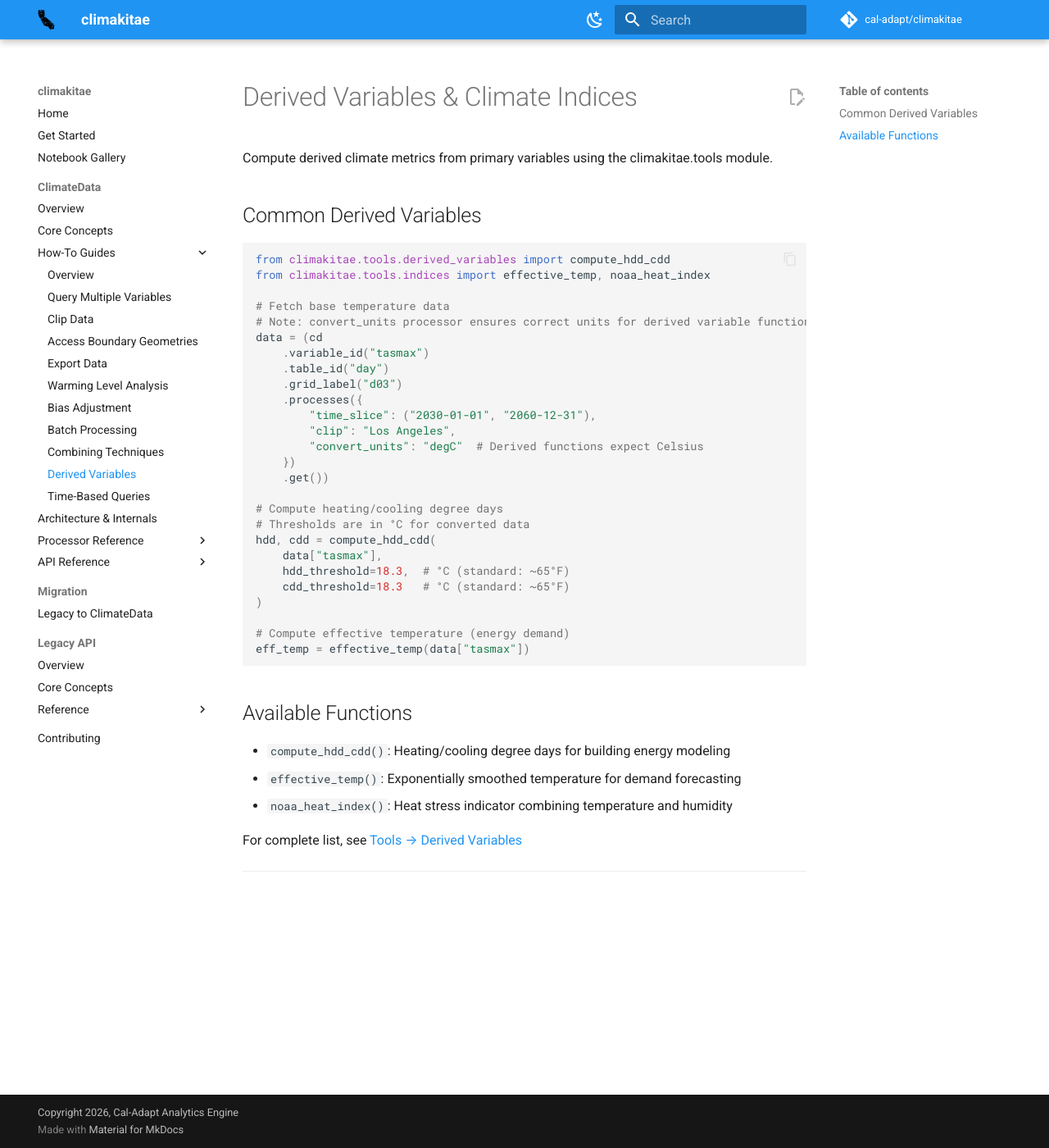
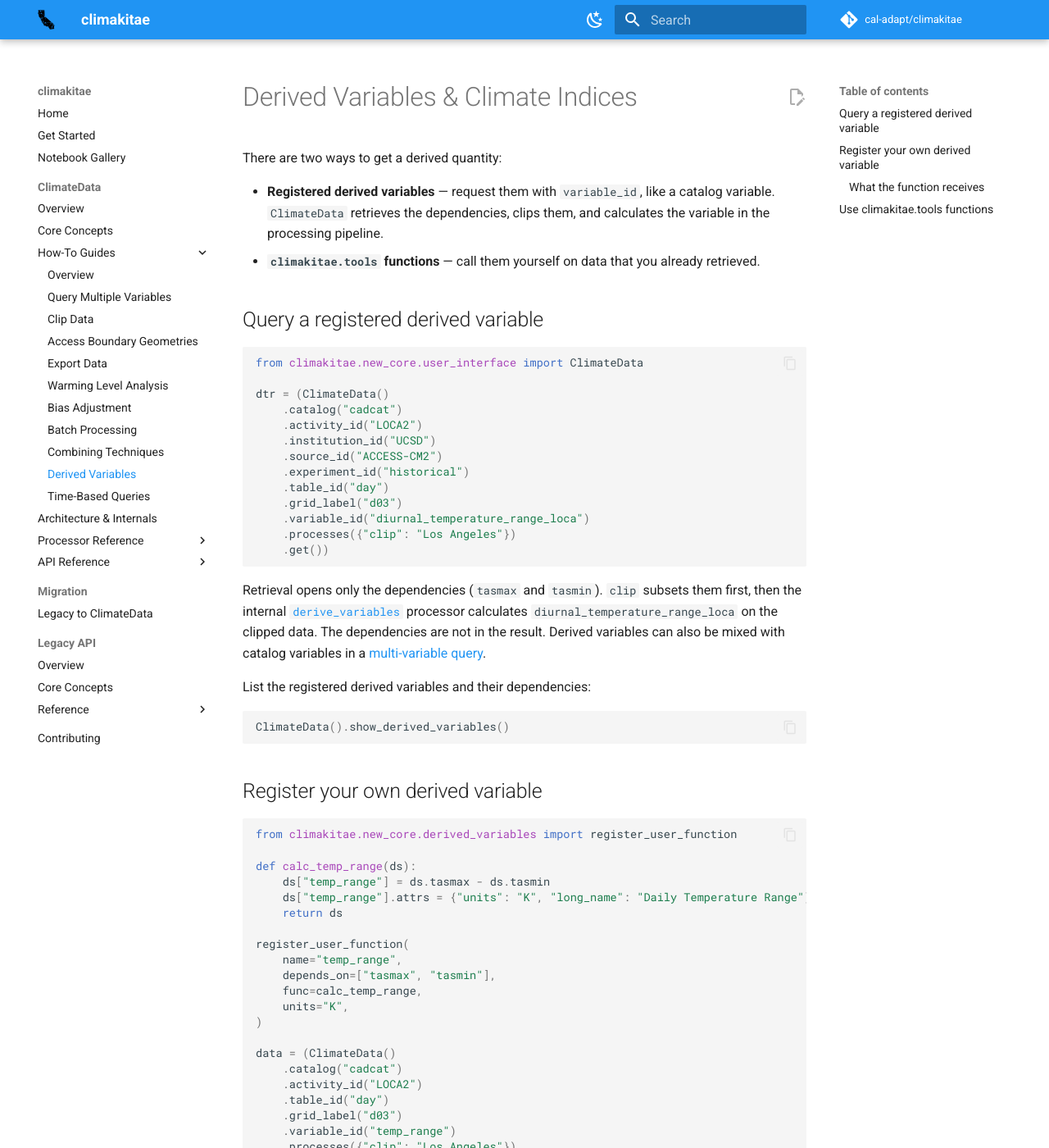
Before and after one commit to cal-adapt/climakitae, an MkDocs documentation site: the page built from docs-mkdocs/climate-data-interface/howto/derived-variables.md, in a window 1280 px wide and 1400 px high. Shown: the whole window at 82% size. Built offline with MkDocs 1.6.1 and Material for MkDocs 9.7.7, drawn with Linux system fonts in a browser that asks for light colours; comment, search, counter and statistics services are not loaded; some of the changed text lies outside the part shown.

Commit message:
docs: rewrite derived-variables how-to and fix stale docstrings (climakitae-4i9.6)
- How-to uses the real API (register_user_function,
  ClimateData.derived_variable) and a working HDD/CDD tools example.
- API page lists the 14 registered built-ins.
- Docstrings no longer say derived variables run during data loading.
- Fix unregistered wind_speed example and HDD/CDD wrf docstrings.

Co-authored-by: Copilot <223556219+Copilot@users.noreply.github.com>

````diff
--- a/docs-mkdocs/climate-data-interface/howto/derived-variables.md
+++ b/docs-mkdocs/climate-data-interface/howto/derived-variables.md
@@ -1,44 +1,138 @@
 # Derived Variables & Climate Indices
 
-Compute derived climate metrics from primary variables using the climakitae.tools module.
+There are two ways to get a derived quantity:
 
-## Common Derived Variables
+- **Registered derived variables** — request them with `variable_id`, like a
+  catalog variable. `ClimateData` retrieves the dependencies, clips them, and
+  calculates the variable in the processing pipeline.
+- **`climakitae.tools` functions** — call them yourself on data that you
+  already retrieved.
+
+## Query a registered derived variable
 
 ```python
-from climakitae.tools.derived_variables import compute_hdd_cdd
-from climakitae.tools.indices import effective_temp, noaa_heat_index
+from climakitae.new_core.user_interface import ClimateData
 
-# Fetch base temperature data
-# Note: convert_units processor ensures correct units for derived variable functions
-data = (cd
-    .variable_id("tasmax")
+dtr = (ClimateData()
+    .catalog("cadcat")
+    .activity_id("LOCA2")
+    .institution_id("UCSD")
+    .source_id("ACCESS-CM2")
+    .experiment_id("historical")
     .table_id("day")
     .grid_label("d03")
+    .variable_id("diurnal_temperature_range_loca")
+    .processes({"clip": "Los Angeles"})
+    .get())
+```
+
+Retrieval opens only the dependencies (`tasmax` and `tasmin`). `clip` subsets
+them first, then the internal
+[`derive_variables`](../processors/derive_variables.md) processor calculates
+`diurnal_temperature_range_loca` on the clipped data. The dependencies are not
+in the result. Derived variables can also be mixed with catalog variables in a
+[multi-variable query](multi-variable-queries.md).
+
+List the registered derived variables and their dependencies:
+
+```python
+ClimateData().show_derived_variables()
+```
+
+## Register your own derived variable
+
+```python
+from climakitae.new_core.derived_variables import register_user_function
+
+def calc_temp_range(ds):
+    ds["temp_range"] = ds.tasmax - ds.tasmin
+    ds["temp_range"].attrs = {"units": "K", "long_name": "Daily Temperature Range"}
+    return ds
+
+register_user_function(
+    name="temp_range",
+    depends_on=["tasmax", "tasmin"],
+    func=calc_temp_range,
+    units="K",
+)
+
+data = (ClimateData()
+    .catalog("cadcat")
+    .activity_id("LOCA2")
+    .table_id("day")
+    .grid_label("d03")
+    .variable_id("temp_range")
+    .processes({"clip": "Los Angeles"})
+    .get())
+```
+
+`ClimateData.derived_variable(name, depends_on, func, ...)` registers the
+function and sets `variable_id` in one call.
+
+The function must follow these rules:
+
+- It receives an `xr.Dataset` that contains the `depends_on` fields, and
+  returns a Dataset that contains a variable with the registered name. If the
+  name is missing, the query fails.
+- Only new variables are kept. Changes to the input fields are ignored.
+- By default the dependencies are removed from the result. Pass
+  `drop_dependencies=False` to `register_user_function` to keep them; they
+  follow the requested variables.
+
+### What the function receives
+
+The function runs at priority 3, after `clip` and before the other
+processors. Thus:
+
+- **Clipped grid only.** A function that uses nearby cells, for example a
+  spatial gradient, sees only the clipped extent.
+- **Native catalog units.** `convert_units` runs later. Convert units inside
+  the function if it needs specific units.
+- **Full time series.** `warming_level` and `time_slice` run later, so time
+  shifts such as `shift(time=...)` have the complete record.
+- **One simulation at a time.** `concat` runs later.
+- **Point clips use one common cell.** If the dependencies include two or more
+  fields, a point clip uses the nearest grid cell for all of them, with no
+  search for valid neighbor cells. If that cell is NaN, the derived output is
+  NaN. See [Clip](../processors/clip.md#multi-variable-point-selection).
+
+## Use `climakitae.tools` functions
+
+These functions operate on data that you already retrieved.
+
+```python
+from climakitae.new_core.user_interface import ClimateData
+from climakitae.tools.derived_variables import compute_hdd_cdd
+from climakitae.tools.indices import effective_temp
+
+data = (ClimateData()
+    .catalog("cadcat")
+    .activity_id("WRF")
+    .institution_id("UCLA")
+    .table_id("day")
+    .grid_label("d03")
+    .variable_id("t2")
     .processes({
         "time_slice": ("2030-01-01", "2060-12-31"),
         "clip": "Los Angeles",
-        "convert_units": "degC"  # Derived functions expect Celsius
+        "convert_units": "degF",  # compute_hdd_cdd thresholds are in degF
     })
     .get())
 
-# Compute heating/cooling degree days
-# Thresholds are in °C for converted data
-hdd, cdd = compute_hdd_cdd(
-    data["tasmax"],
-    hdd_threshold=18.3,  # °C (standard: ~65°F)
-    cdd_threshold=18.3   # °C (standard: ~65°F)
-)
+# compute_hdd_cdd requires a DataArray named "t2"
+hdd, cdd = compute_hdd_cdd(data["t2"], hdd_threshold=65, cdd_threshold=65)
 
-# Compute effective temperature (energy demand)
-eff_temp = effective_temp(data["tasmax"])
+# Exponentially smoothed temperature for energy demand
+eff_temp = effective_temp(data["t2"])
 ```
 
-## Available Functions
+Available functions include:
 
-- `compute_hdd_cdd()`: Heating/cooling degree days for building energy modeling
-- `effective_temp()`: Exponentially smoothed temperature for demand forecasting
-- `noaa_heat_index()`: Heat stress indicator combining temperature and humidity
+- `climakitae.tools.derived_variables.compute_hdd_cdd()`: heating and cooling degree days (thresholds in degF)
+- `climakitae.tools.indices.effective_temp()`: exponentially smoothed temperature for demand forecasting
+- `climakitae.tools.indices.noaa_heat_index()`: heat index from temperature (degF) and relative humidity (%)
 
-For complete list, see [Tools → Derived Variables](../../api/derived-variables.md)
+For the full list, see [Tools](../../api/tools.md). For the registry of
+derived variables, see [Derived Variables Module](../../api/derived-variables.md).
 
 ---
````
Also changed, not shown: docs-mkdocs/api/derived-variables.md (+16 -4 lines), 4 other files.
